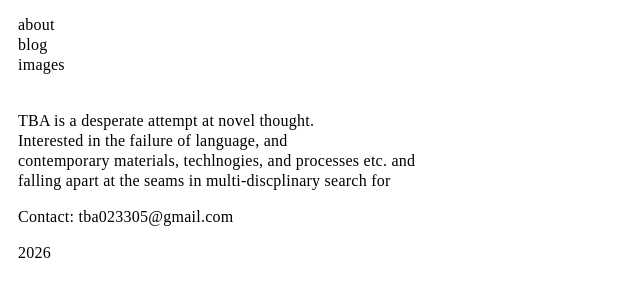
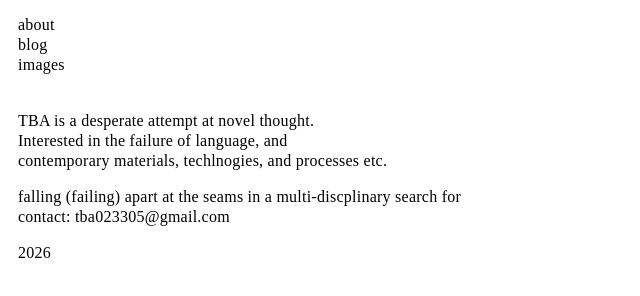
Before and after one commit to three-bedroom-apartment/TBA, an Eleventy site: page src/about.md in a window 1280 px wide. Shown: the part 360-656 px from the top of the page, without its empty margins (0-640 px from the left). Built offline with nearby package versions, Linux system fonts and the light colour scheme; Eleventy itself is replaced by a stand-in of ours; files that its build step writes are made by us from their sources.

Commit message:
Update about.md

```diff
--- a/src/about.md
+++ b/src/about.md
@@ -6,7 +6,7 @@ tags: page
 
 TBA is a desperate attempt at novel thought.
 Interested in the failure of language, and
-contemporary materials, techlnogies, and processes etc. and
-falling apart at the seams in multi-discplinary search for
+contemporary materials, techlnogies, and processes etc.
 
-Contact: tba023305@gmail.com
+falling (failing) apart at the seams in a multi-discplinary search for
+contact: tba023305@gmail.com
```
